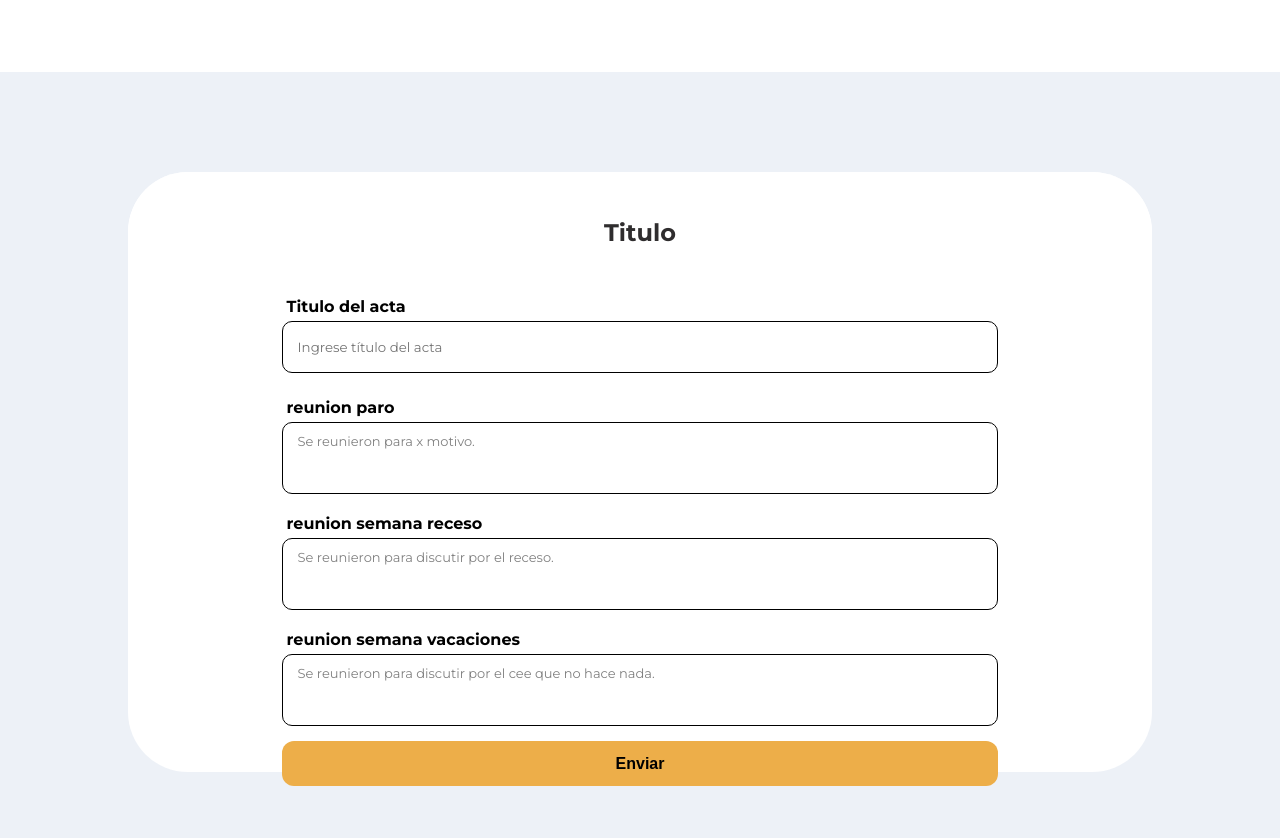
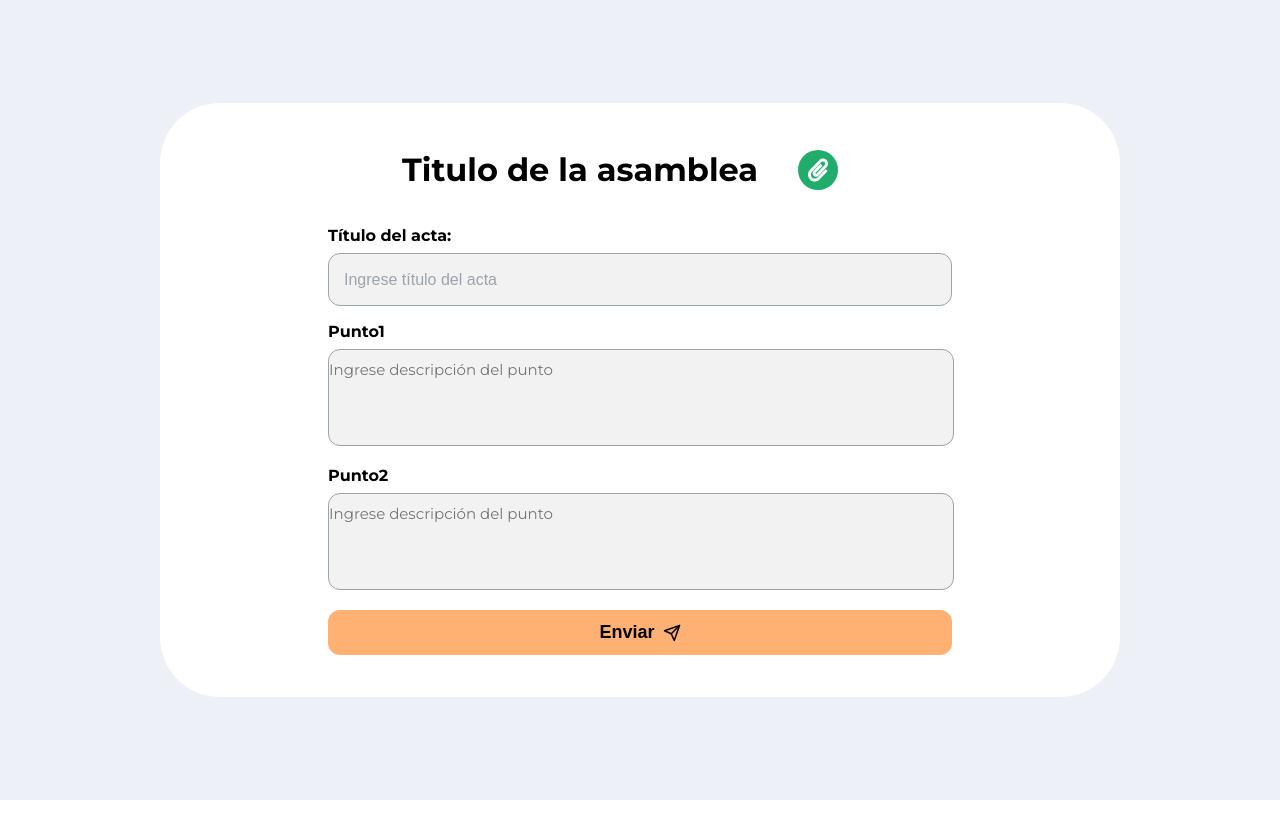
Before and after one commit to Xhyus/CeeWebApp, a Next.js app in the folder frontend/: page /actas_asambleas/actas_asambleas in a window 1280 px wide. Shown: the top 838 px of the page. After the commit the page ends 800 px from the top, so only its background shows below. Built offline with nearby package versions, Linux system fonts and the light colour scheme.

Commit message:
cambios visuales y parte componente textarea

```diff
--- a/frontend/components/textarea/Textarea.jsx
+++ b/frontend/components/textarea/Textarea.jsx
@@ -1,13 +1,12 @@
 import React from 'react'
 import styles from './Textarea.module.css'
 
-const Textarea = ({punto, descripcion}) => {
+const Textarea = ({punto}) => {
   return (
     <>
-      <div className={styles.Contenedor_input}>
-        <p>{punto} </p>
-        <textarea type="text" placeholder='Ingrese título del acta'>{descripcion}</textarea>
-      </div>
+        <p className={styles.tituloPunto}>{punto} </p>
+        {/* <input className={styles.bloqueTexto} type="text" placeholder='Ingrese título del acta' /> */}
+        <textarea className={styles.bloqueTexto} type="text" placeholder='Ingrese descripción del punto'></textarea>
     </>
   )
 }
--- a/frontend/components/textarea/Textarea.module.css
+++ b/frontend/components/textarea/Textarea.module.css
@@ -1,25 +1,18 @@
-.Contenedor_input{
-    display: flex;
-    flex-direction: column;
-    justify-content: center;
-    border-radius: 12px;
-    width: 70%;
-    margin: 0 0 10px 0;
-}
-.Contenedor_input p{
+.tituloPunto{
     font-size: 16px;
     font-weight: bold;
-    margin: 5px;
+    margin-bottom: 1vh;
 }
-.Contenedor_input textarea{
-    font-size: 13px;
-    background-color: F2F2F2;
-    margin-bottom: 5px;
-    height: 50px;
-    border-radius: 10px;
-    border: #000000 1px solid;
-    color: grey;
-    font-family: 'Montserrat', sans-serif;
-    padding: 10px 15px;
+.bloqueTexto{
+    height: 75px;
+    width: 100%;
+    border-radius: 12px;
+    background-color: #F2F2F2;
+    border: 1px solid #9CA3AB;
+    color: #000000;
+    font-size: 15px;
+    font-family: Montserrat;
+    margin: 0;
+    padding: 10px 0;
     resize: none;
 }
--- a/frontend/pages/actas_asambleas/actas_asambleas.jsx
+++ b/frontend/pages/actas_asambleas/actas_asambleas.jsx
@@ -1,44 +1,65 @@
-import React from 'react'
+import React, {useState} from 'react'
 import styles from './actas_asambleas.module.css'
-import Textarea from '../../components/textarea/Textarea.jsx'
+import Textarea from '../../components/textarea/Textarea'
+import {FaPaperclip} from 'react-icons/fa'
+import {FiSend} from 'react-icons/fi'
+
 export default function actas_asambleas() {
-  let testeo = [{
-    punto: 'reunion paro',
-    descripcion: 'Se reunieron para x motivo.'
-  },
-  {
-    punto: 'reunion semana receso',
-    descripcion: 'Se reunieron para discutir por el receso.'
-  },
-  {
-    punto: 'reunion semana vacaciones',
-    descripcion: 'Se reunieron para discutir por el cee que no hace nada.'
-  },
-  ]
+
+	const puntosAsambleas = ['Punto1','Punto2'];
+
+	const [acta, setActa] = useState({
+		titulo: '',
+		punto: [],
+	})
+
+	const handleActa = (event) => {
+		setActa({
+			...acta,
+			[event.target.name] : event.target.value
+		})
+	}
+
+	const enviarActa = (event) => {
+		event.preventDefault();
+		console.log(acta.titulo + ' ' + acta.punto);
+		// aca se hace el envio al backend
+	}
+
 	return (
 		<>
-      <div className={styles.Contenedor_principal}>
-        <div className={styles.Contenedor_secundario}>
-          <nav className={styles.Contenedor_titulo}>
-            <h1 className={styles.Propiedades_texto}>Titulo</h1>
-          </nav>
-          <nav className={styles.Contenedor_contenido}>
-            <div className={styles.Contenedor_input}>
-              <p>Titulo del acta</p>
-              <input type="text" placeholder='Ingrese título del acta' />
+			<div className={styles.fondo}>
+				<div className={styles.contenedor}>
+					<div className={styles.contenedorSuperior}>
+						<div className={styles.contenedorTitulo}>
+							<h1>Titulo de la asamblea</h1>
 						</div>
+						<div className={styles.contenedorIcono}>
+							<FaPaperclip className={styles.iconoClip}/>
+						</div>
+					</div>
+					<div className={styles.contenedorFormulario}>
+						<form className={styles.Form} onSubmit={enviarActa}>
+							<div className={styles.contenedorInput}>
+								<p>Título del acta:</p>
+								<input  type="text"
+										placeholder='Ingrese título del acta'
+										name="titulo"
+										onChange={handleActa}
+								/>
+							</div>
+
+							<div className={styles.contenedorTextArea}>
 								{
-              testeo.map((punto) => (
-                <Textarea
-                  key={punto.punto}
-                  punto={punto.punto}
-                  descripcion={punto.descripcion}
-                />
+									puntosAsambleas.map((tema, index) =>(
+										<Textarea punto={tema} key={index}/>
 									))
 								}
-            {/* Espacio para componente choto del nachoto */}
-            <button className={styles.Boton}>Enviar</button>
-          </nav>
+							</div>
+
+							<button type="submit" className={styles.boton}>Enviar <FiSend className={styles.iconoSend}/> </button>
+						</form>
+					</div>
 				</div>
 			</div>
 		</>
--- a/frontend/pages/actas_asambleas/actas_asambleas.module.css
+++ b/frontend/pages/actas_asambleas/actas_asambleas.module.css
@@ -1,76 +1,121 @@
-.Contenedor_principal {
+.fondo {
     background-color: #EDF1F7;
-    top: 9vh;
+    width: 100vw;
     height: 100%;
-    width: 100%;
-    position: absolute;
-    margin: 0px;
+    min-height: 91vh;
     display: flex;
     justify-content: center;
     align-items: center;
+    overflow: hidden;
 }
-.Contenedor_secundario {
-    background-color: #fff;
-    min-height: 75%;
+.contenedor {
+    width: 75%;
+    padding-top: 2%;
+    padding-bottom: 2%;
     height: auto;
-    width: 80%;
+    background-color: #FFF;
+    display: flex;
+    justify-content: space-around;
+    overflow: hidden;
     border-radius: 60px;
-    position: relative;
+    flex-direction: column;
+    align-items: center;
 }
-.Contenedor_titulo {
-    font-family: 'Montserrat', sans-serif;
-    background-color: #fff;
-    position: absolute;
+.contenedorSuperior{
     display: flex;
+    flex-direction: row;
+    align-items: center;
     justify-content: center;
+}
+.contenedorTitulo{
+    text-align: center;
+}
+.contenedorIcono{
+    height: 5vh;
+    width: 5vh;
+    color: #FFFFFF;
+    display: flex;
+    background-color: #20ac6b;
     align-items: center;
-    width: 100%;
-    height: 20%;
-    border-radius: 60px;
+    justify-content: center;
+    border-radius: 20px;
+    border: none;
+    margin: 0 5vh;
 }
-.Propiedades_texto{
-    color: #2F2D2E;
-    font-family: 'Montserrat', sans-serif;
+.contenedorIcono:hover{
+    background-color: #198A55;
+    transition: 0.3s;
 }
-.Contenedor_contenido {
-    font-family: 'Montserrat', sans-serif;
-    position: absolute;
+.iconoClip{
+    height: 4vh;
+    width: 2.5vh;
+}
+.iconoClip:hover{
+    background-color: #198A55;
+    transition: 0.3s;
+}
+.contenedorFormulario{
     display: flex;
     flex-direction: column;
+    align-items: center;
+    justify-content: center;
+    width: 65%;
+}
+.Form{
     width: 100%;
-    top: 20%;
-    align-items: center;
 }
-.Contenedor_input{
+.contenedorInput{
     display: flex;
     flex-direction: column;
-    justify-content: center;
-    border-radius: 12px;
-    width: 70%;
-    margin: 0 0 10px 0;
+    justify-content: flex-start;
+
 }
-.Contenedor_input p{
+.contenedorInput p{
     font-size: 16px;
     font-weight: bold;
-    margin: 5px;
+    margin-bottom: 1vh;
 }
-.Contenedor_input input{
-    font-family: 'Montserrat', sans-serif;
-    background-color: F2F2F2;
-    margin-bottom: 10px;
-    height: 50px;
-    border-radius: 10px;
-    border: #000000 1px solid;
-    color: grey;
-    padding: 0 15px;
-}
-.Boton{
-    color: #000000;
-    background-color: #EDAE49;
-    border: none;
-    font-size: 16px;
-    font-weight: bold;
-    width: 70%;
+.contenedorInput input{
+    padding: 3px 15px;
     height: 45px;
     border-radius: 12px;
+    background-color: #F2F2F2;
+    border: 1px solid #9CA3AB;
+    color: #000000;
+    font-size: 16px;
 }
+.contenedorInput input::placeholder{
+    font-size: 16px;
+    color: #9CA3AB;
+}
+.contenedorInput input:focus{
+    font-size: 16px;
+    color: #000000;
+}
+
+.contenedorTextArea{
+    width: 100%;
+}
+
+
+.boton{
+    margin: 2vh 0;
+    width: 100%;
+    background-color: #FEB172;
+    border: none;
+    height: 45px;
+    border-radius: 12px;
+    font-weight: bold;
+    font-size: 18px;
+    display: flex;
+    flex-direction: row;
+    align-items: center;
+    justify-content: center;
+}
+.boton:hover{
+    background-color: #FE9A48;
+    transition: 0.3s;
+}
+.iconoSend{
+    margin-left: 1vh;
+}
```
Lines whose indentation alone changed are shown as unchanged.
